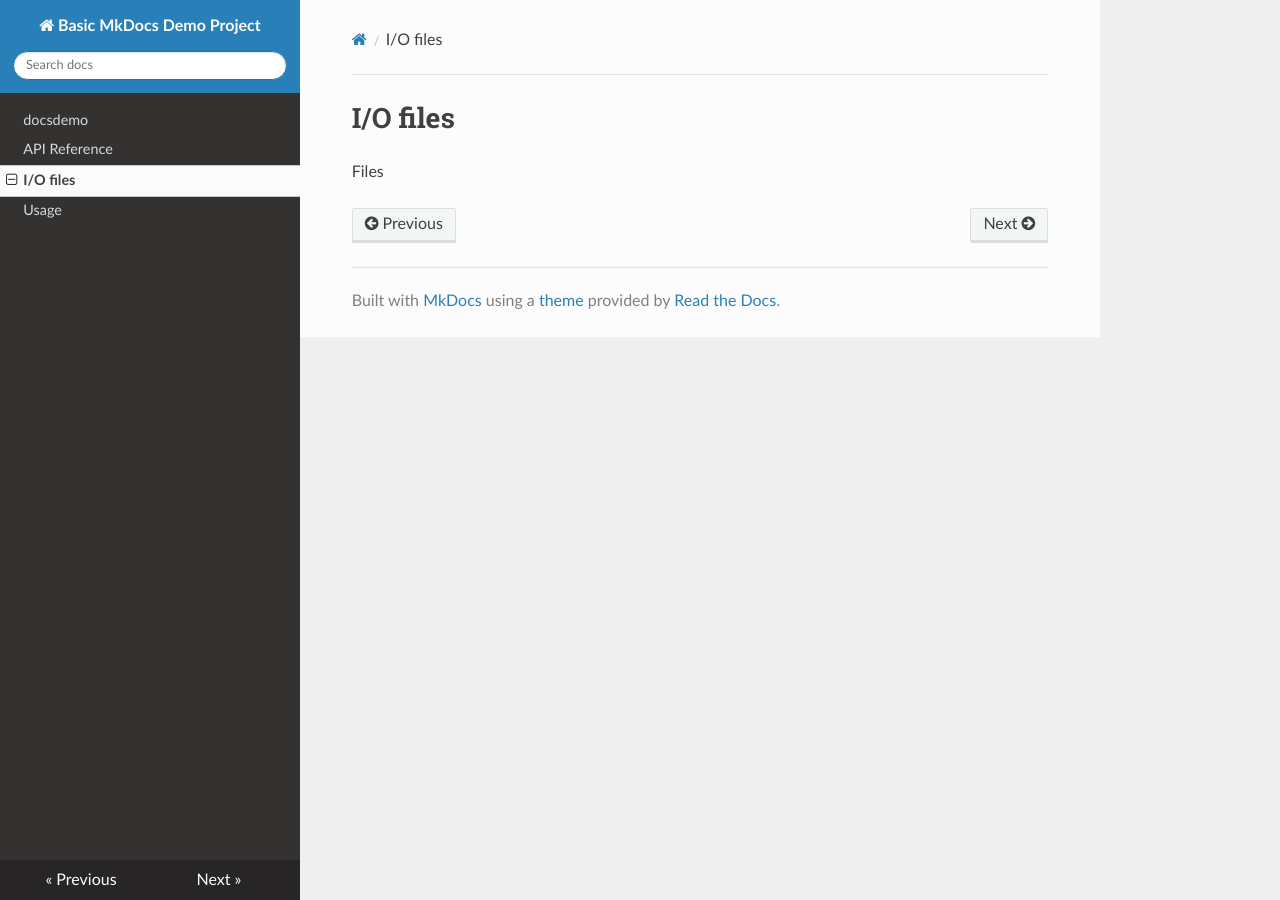
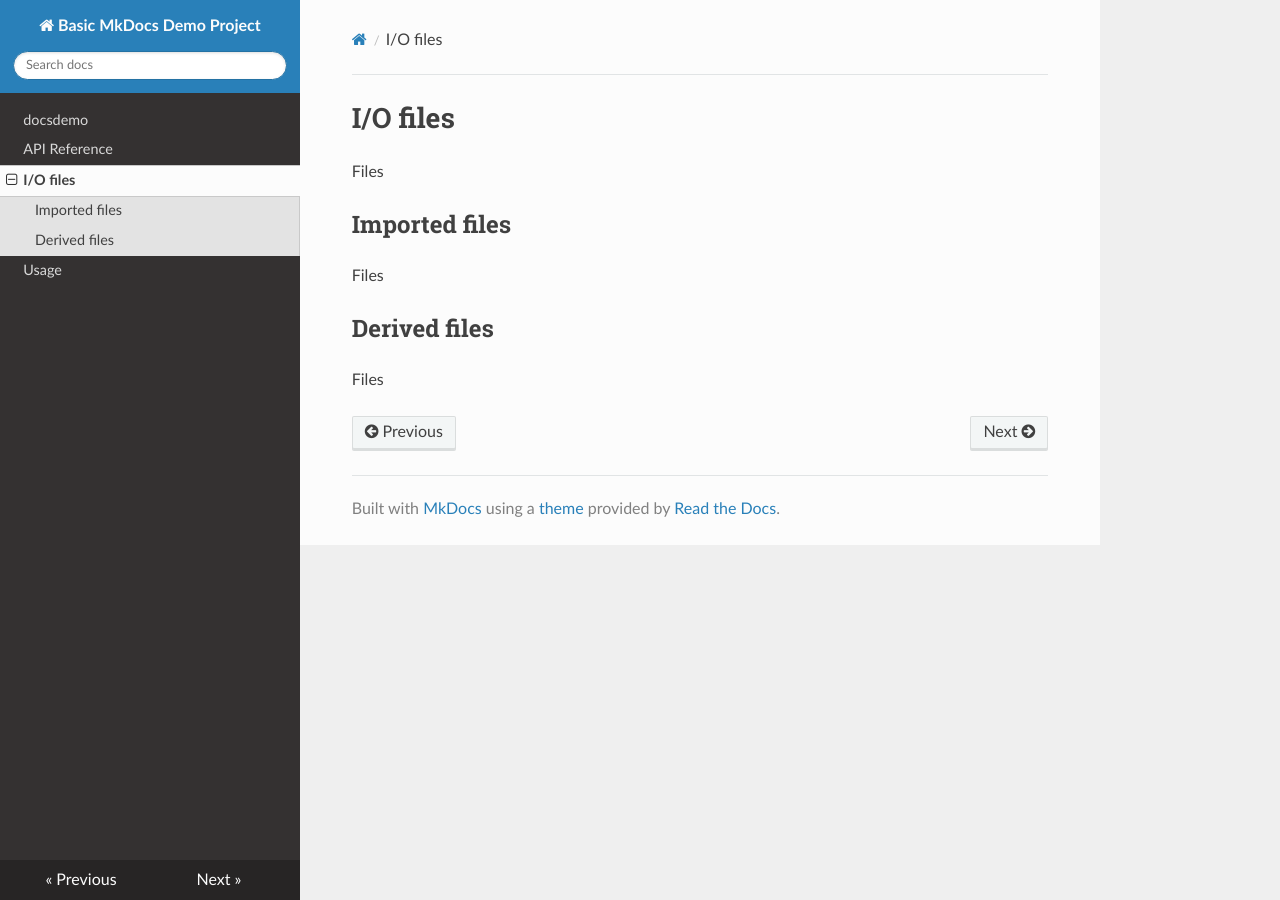
Before and after one commit to ipo-exe/docsdemo, an MkDocs documentation site: the page built from docs/iofiles.md, in a window 1280 px wide. Built offline with MkDocs 1.6.1, drawn with Linux system fonts in a browser that asks for light colours; nearby versions of some CDN libraries.

Commit message:
Update iofiles.md

```diff
--- a/docs/iofiles.md
+++ b/docs/iofiles.md
@@ -1,3 +1,11 @@
 # I/O files
 
 Files
+
+## Imported files
+
+Files
+
+## Derived files
+
+Files
```
